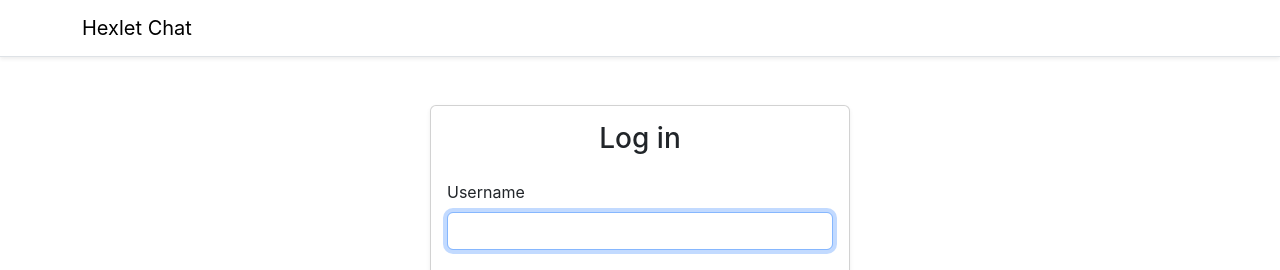
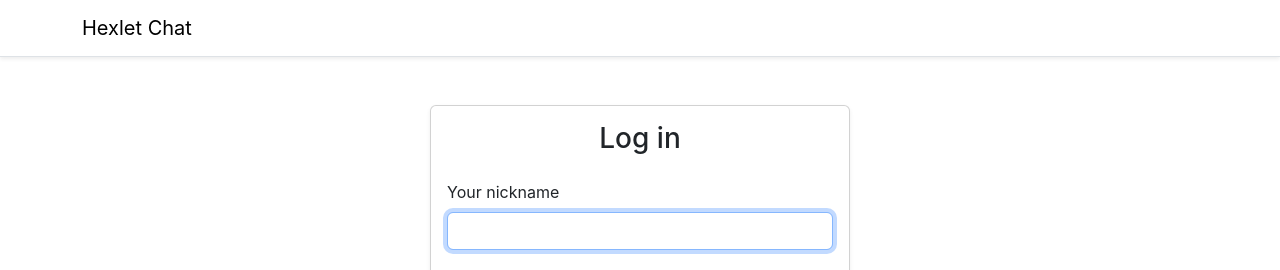
Before and after one commit to felipeh3005/fullstack-javascript-project-139, a React (Create React App) app in the folder frontend/: page /login in a window 1280 px wide. Shown: the top 270 px of the page. Built offline with nearby package versions, Linux system fonts and the light colour scheme; no server answers; what leo-profanity would draw is missing.

Commit message:
Fix expected auth labels

```diff
--- a/frontend/src/i18n.js
+++ b/frontend/src/i18n.js
@@ -9,7 +9,7 @@ const resources = {
       },
       auth: {
         loginTitle: 'Log in',
-        username: 'Username',
+        username: 'Your nickname',
         password: 'Password',
         submitLogin: 'Log in',
         submittingLogin: 'Logging in...',
```
